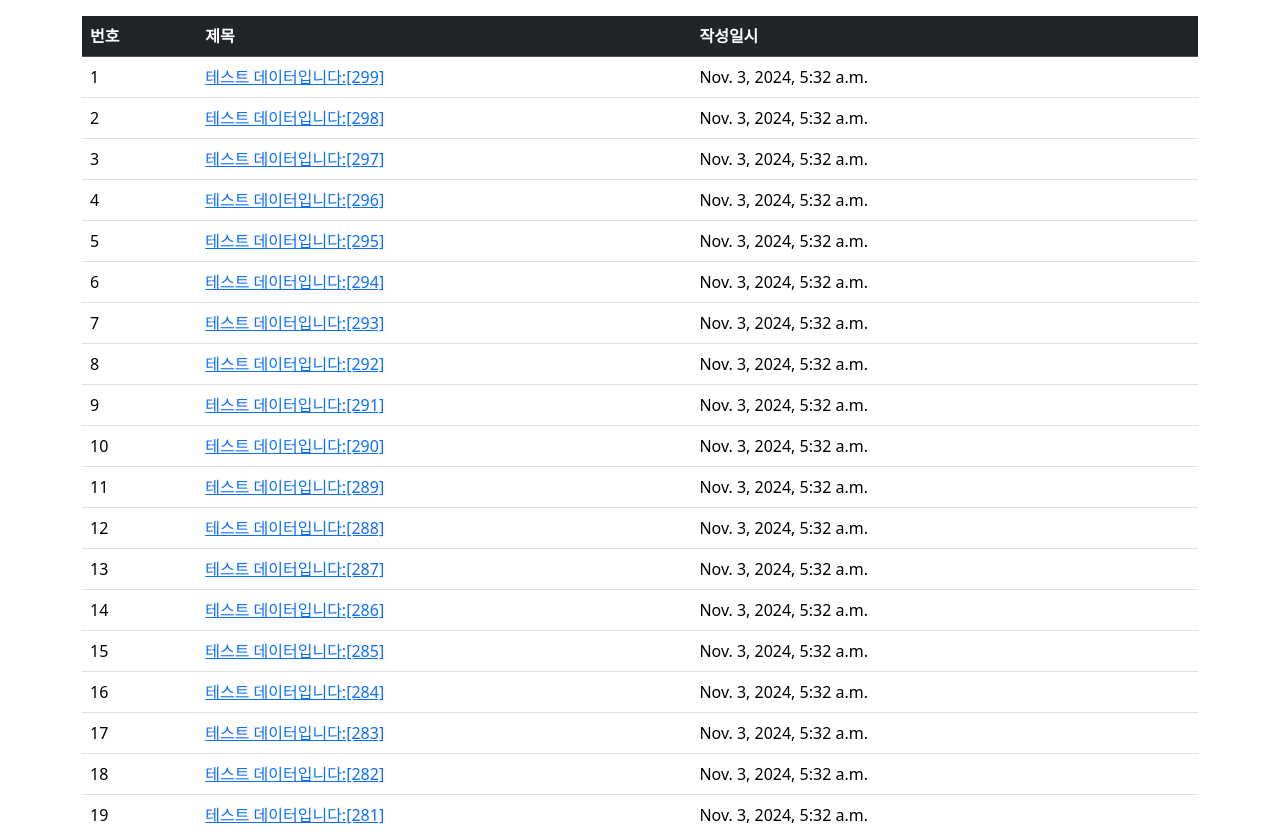
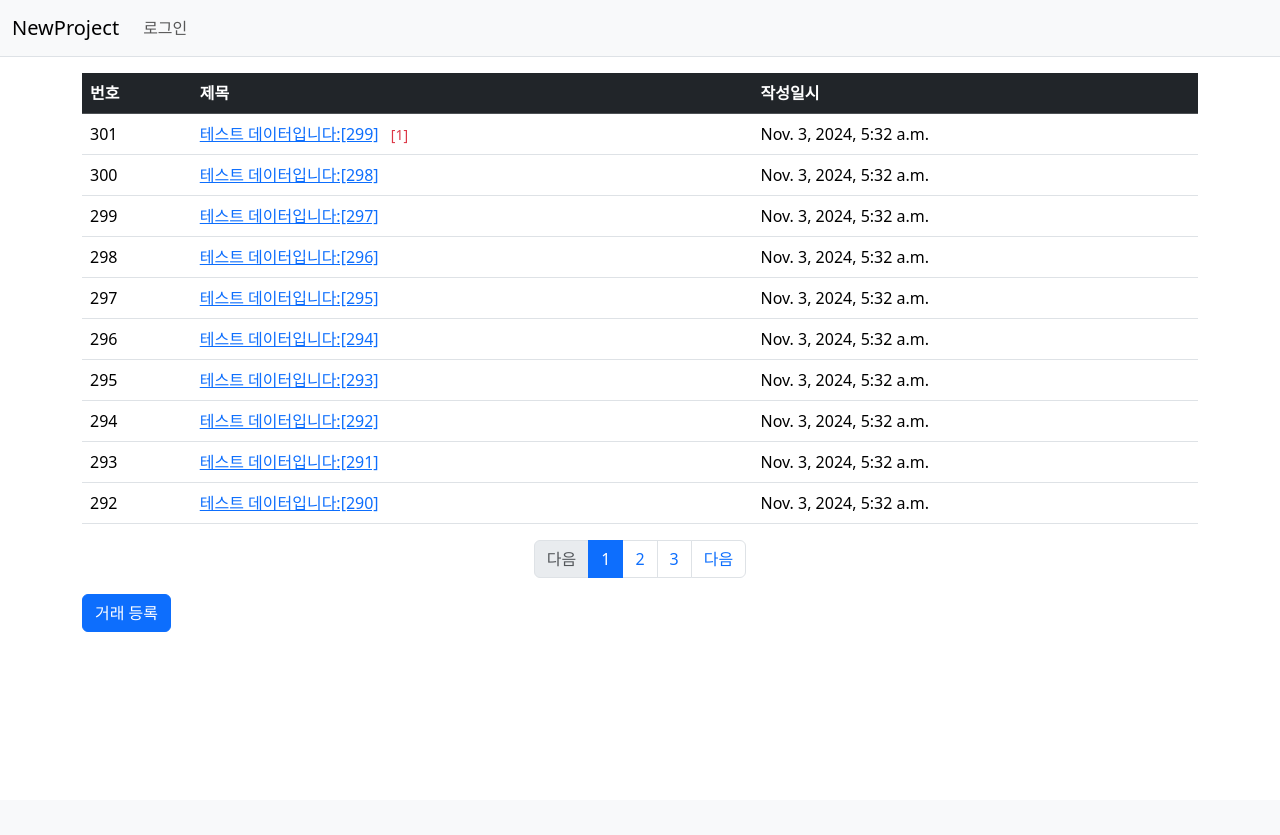
Before and after one commit to BigFlat98/tryalone2, a Django app: page /trade/ in a window 1280 px wide. Shown: the top 835 px of the page. After the commit the page ends 632 px from the top, so only its background shows below. Run offline with Django 5.2, Linux system fonts and the light colour scheme; data comes from the database, SQL or seed files in the repository; both versions use the stored data as it was after the commit.

Commit message:
add navbar and change the notice contents number by using template tags and paging function

```diff
--- a/templates/base.html
+++ b/templates/base.html
@@ -12,8 +12,8 @@
     <title>{% block title %}NewProject{% endblock %}</title>
 </head>
 <body>
+    {% include 'navbar.html' %}
     <!-- 헤더 (필요 시 추가) -->
-
     <!-- 메인 콘텐츠 영역 -->
     <div class="container my-3">
         {% block content %}
--- /dev/null
+++ b/templates/navbar.html
@@ -0,0 +1,20 @@
+<nav class="navbar navbar-expand-lg navbar-light bg-light border-bottom">
+    <div class="container-fluid">
+        <a class="navbar-brand" href="{% url 'trade:index' %}">NewProject</a>
+        <button class="navbar-toggler" type="button"
+                data-bs-toggle="collapse"
+                data-bs-target="#navbarSupportedContent"
+                aria-controls="navbarSupportedContent"
+                aria-expanded="false"
+                aria-label="Toggle navigation">
+            <span class="navbar-toggler-icon"></span>
+        </button>
+        <div class="collapse navbar-collapse" id="navbarSupportedContent">
+            <ul class="navbar-nav me-auto mb-2 mb-lg-0">
+                <li class="nav-item">
+                    <a class="nav-link" href="#">로그인</a>
+                </li>
+            </ul>
+        </div>
+    </div>
+</nav>
--- a/templates/trade/question_list.html
+++ b/templates/trade/question_list.html
@@ -1,4 +1,5 @@
 {% extends 'base.html' %}
+{% load trade_filter %}
 {% block title %}거래 목록 - NewProject{% endblock %}
 
 {% block content %}
@@ -14,9 +15,14 @@
             {% if question_list %}
                 {% for question in question_list %}
                     <tr>
-                        <td>{{ forloop.counter }}</td>
+                        <!--총 레코드 수 - 각 페이지의 시작 인덱스(1부터 시작, 1,11,21,31...) - for문이 돌 때 마다 1씩 증가(시작 0) + 1(start_index가 1부터 시작이라서 맞춰주기 위해)
+                            전체 레코드 수에서 페이지가 바뀌었을 때 첫번째 레코드 인덱스 정해주기 위해 start_index빼고, 레코드 하나씩 추가될 때 마다 인덱스 하나씩 빼주기 위해 forloop 빼주고-->
+                        <td>{{question_list.paginator.count|sub:question_list.start_index|sub:forloop.counter0|add:1}}</td>
                         <td>
                             <a href="{% url 'trade:detail' question.id %}">{{ question.subject }}</a>
+                            {% if question.answer_set.count > 0 %}
+                            <span class="text-danger small mx-2">[{{ question.answer_set.count }}]</span>
+                            {% endif %}
                         </td>
                         <td>{{ question.create_date }}</td>
                     </tr>
@@ -29,5 +35,41 @@
         </tbody>
 
     </table>
+    <ul class="pagination justify-content-center">
+        {% if question_list.has_previous %}
+        <li class="page-item">
+            <a class="page-link" href="?page={{ question_list.previous_page_number }}">다음</a>
+        </li>
+        {% else %}
+        <li class="page-item disabled">
+            <a class="page-link" tabindex="-1" aria-disabled="true" href="#">다음</a>
+        </li>
+        {% endif %}
+
+        {% for page_number in question_list.paginator.page_range %}
+            {% if page_number >= question_list.number|add:-2 and page_number <= question_list.number|add:2%}
+                {% if page_number == question_list.number %}
+                    <li class="page-item active" aria-current="page">
+                        <a class="page-link" href="?page={{ page_number }}">{{ page_number }}</a>
+                    </li>
+                {% else %}
+                    <li class="page-item">
+                        <a class="page-link" href="?page={{ page_number }}">{{ page_number }}</a>
+                    </li>
+                {% endif %}
+            {% endif %}
+        {% endfor %}
+
+        {% if question_list.has_next %}
+        <li class="page-item">
+            <a class="page-link" href="?page={{ question_list.next_page_number }}">다음</a>
+        </li>
+        {% else %}
+        <li class="page-item disabled">
+            <a class="page-link" tabindex="-1" aria-disabled="true" href="#">다음</a>
+        </li>
+        {% endif %}
+
+    </ul>
     <a href="{% url 'trade:question_create' %}" class='btn btn-primary'>거래 등록</a>
 {% endblock %}
--- /dev/null
+++ b/trade/templatetags/trade_filter.py
@@ -0,0 +1,6 @@
+from django import template
+
+register = template.Library()
+@register.filter
+def sub(value, arg):
+    return value - arg
--- a/trade/urls.py
+++ b/trade/urls.py
@@ -4,7 +4,7 @@ from trade import urls as trade_urls
 from . import views
 app_name = 'trade'
 urlpatterns = [
-    path('',views.index ),
+    path('',views.index,name='index' ),
     path('<int:question_id>/',views.detail,name='detail' ),
     path('answer/create/<int:question_id>/', views.answer_create, name='answer_create'),
     path('question/create/', views.question_create, name='question_create'),
--- a/trade/views.py
+++ b/trade/views.py
@@ -3,11 +3,15 @@ from django.http import HttpResponse,HttpResponseNotAllowed
 from .models import Question, Answer
 from django.utils import timezone
 from .forms import QuestionForm, AnswerForm
+from django.core.paginator import Paginator
 
 # Create your views here.
 def index(request):
+    page = request.GET.get('page','1')
     question_list = Question.objects.order_by('-create_date')
-    return render(request, "trade/question_list.html", {"question_list":question_list})
+    paginator = Paginator(question_list,10)
+    page_obj = paginator.get_page(page)
+    return render(request, "trade/question_list.html", {"question_list":page_obj})
 
 def detail(request,question_id):
     question = get_object_or_404(Question, pk=question_id)
```
Also changed, not shown: db.sqlite3.
